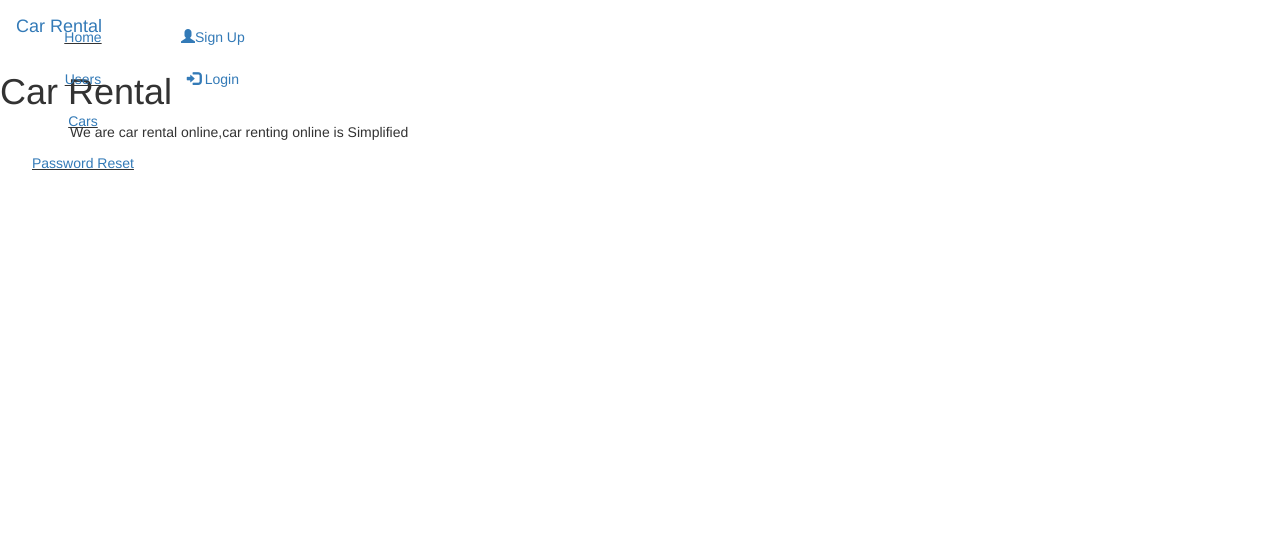
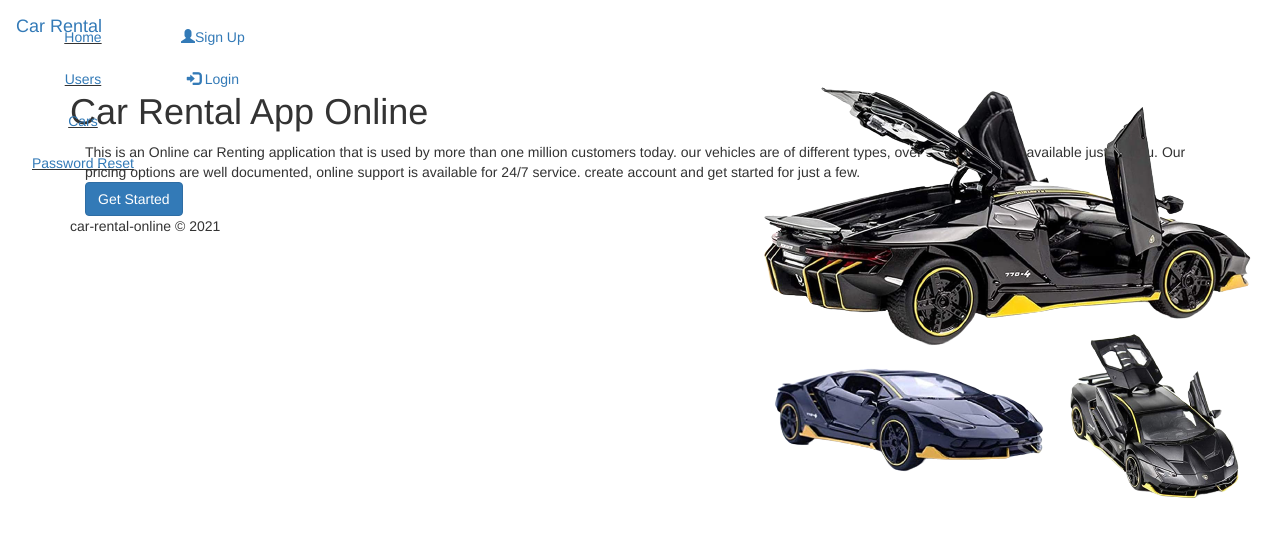
Before and after one commit to IH-honnette/PHP-Car_Rental, a CodeIgniter app: page /PHP-Car_Rental/ in a window 1280 px wide. Shown: the top 537 px of the page. Run offline with CodeIgniter, Linux system fonts and the light colour scheme; some libraries are stand-ins or nearby versions.

Commit message:
home page

```diff
--- a/application/views/template/index.php
+++ b/application/views/template/index.php
@@ -2,6 +2,27 @@
 <html lang="en">
 
 <head>
+  <style>
+    body {
+      font-family: 'Poppins', sans-serif;
+    }
+
+    img {
+      float: right;
+      top: 0;
+    }
+
+    div.container div {
+      float: left;
+    }
+
+    div.image {
+      position: absolute;
+      right: 0;
+      /* background: blue; */
+      top: 40px;
+    }
+  </style>
   <title>Home page</title>
   <meta charset="utf-8">
   <meta name="viewport" content="width=device-width, initial-scale=1">
@@ -12,9 +33,24 @@
 </head>
 
 <body class="bg-light">
-  <h1>Car Rental</h1>
-  <div class="container">
-    <p class="fs-5">We are car rental online,car renting online is Simplified</p>
+  <div class="container col-9 m-auto bg-white p-4 my-5 relative">
+    <h1 class="fs-1 p-4 m-3">Car Rental App Online</h1>
+    <div class="container">
+      <div class="col-6 fs-4 py-5 px-4">
+        This is an Online car Renting application that is used by more than one million customers today.
+        our vehicles are of different types, over 50+ models are available just for you.
+        Our pricing options are well documented, online support is available for 24/7 service.
+        create account and get started for just a few.
+        <br>
+        <a href="<?= base_url('MyApp/login'); ?>" class="btn btn-primary my-5 mx-2 p-4 col-5">Get Started</a>
+      </div>
+    </div>
+    <div class="image">
+      <img src="<?= base_url() ?>../images/index.png" alt="image" class="" draggable='false'>
+    </div>
+    <div class="footer footnote text-center">
+      <p class="text-center">car-rental-online &copy; 2021</p>
+    </div>
   </div>
 </body>
 
```
Also changed, not shown: images/index.jpg (added), images/index.png (added).
